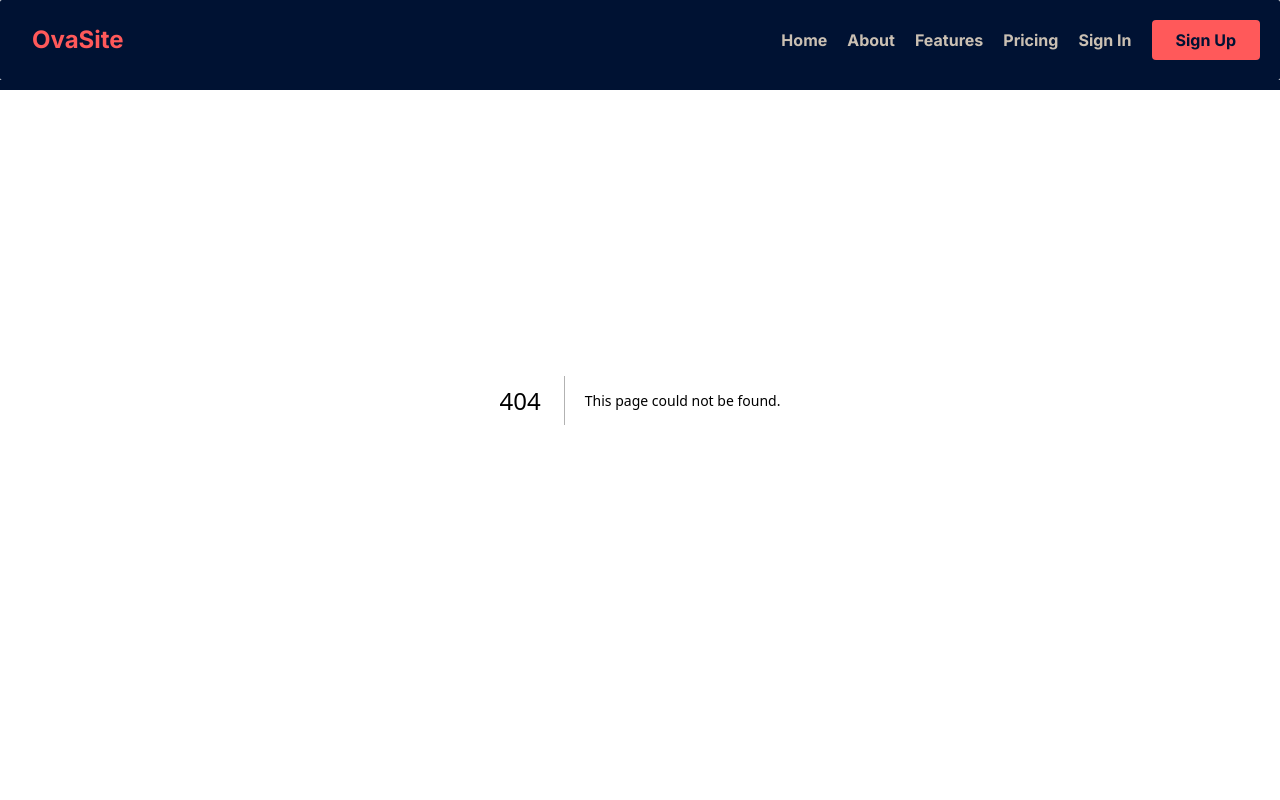
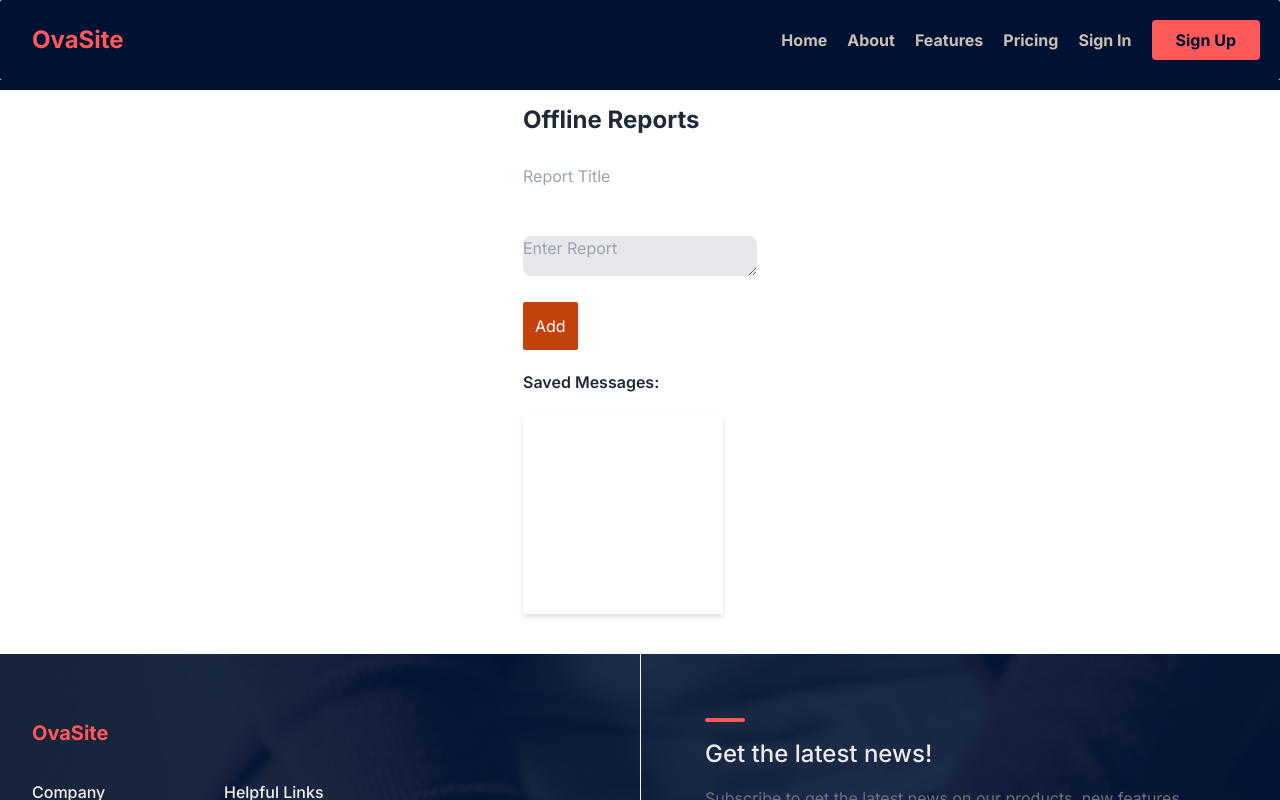
Before and after one commit to OkToPals/OvaSite-Frontend, a Next.js app: page /Offline in a window 1280 px wide. Before the commit this address had no page. Shown: the top 800 px of the page. Built offline with nearby package versions, Linux system fonts and the light colour scheme.

Commit message:
Offline reporting

```diff
--- a/package.json
+++ b/package.json
@@ -15,6 +15,7 @@
     "@fortawesome/react-fontawesome": "^0.2.0",
     "@headlessui/react": "^1.7.17",
     "@heroicons/react": "^2.0.18",
+    "@mantine/hooks": "^6.0.20",
     "autoprefixer": "10.4.14",
     "axios": "^1.5.0",
     "country-state-city": "^3.2.0",
@@ -25,5 +26,8 @@
     "react": "18.2.0",
     "react-dom": "18.2.0",
     "tailwindcss": "3.3.3"
+  },
+  "devDependencies": {
+    "daisyui": "^3.6.5"
   }
 }
--- /dev/null
+++ b/src/app/Offline/page.jsx
@@ -0,0 +1,12 @@
+import React from "react";
+import OfflineStorage from "@/components/OfflineStorage";
+
+function page() {
+  return (
+    <div>
+      <OfflineStorage />
+    </div>
+  );
+}
+
+export default page;
--- a/src/app/layout.js
+++ b/src/app/layout.js
@@ -14,9 +14,11 @@ export default function RootLayout({ children }) {
   return (
     <html lang="en">
       <body className={inter.className}>
+
         <Header />
         {children}
         <Footer />
+
         </body>
     </html>
   )
--- /dev/null
+++ b/src/components/OfflineStorage.js
@@ -0,0 +1,125 @@
+"use client";
+import { useEffect, useState } from "react";
+import { useNetwork } from "@mantine/hooks";
+
+const OfflineStorage = () => {
+  const [messages, setMessages] = useState([]);
+  const [messageInput, setMessageInput] = useState("");
+
+  const dbName = "offline_data_db";
+  const storeName = "messages";
+
+  useEffect(() => {
+    openDatabase()
+      .then(showStoredMessages)
+      .catch((error) => console.error("Database error:", error));
+  }, []);
+
+  const openDatabase = () => {
+    return new Promise((resolve, reject) => {
+      const request = window.indexedDB.open(dbName, 1);
+
+      request.onupgradeneeded = (event) => {
+        const db = event.target.result;
+        db.createObjectStore(storeName, { keyPath: "id", autoIncrement: true });
+      };
+
+      request.onsuccess = (event) => resolve(event.target.result);
+      request.onerror = (event) => reject(event.target.error);
+    });
+  };
+
+  const addMessage = async () => {
+    if (!messageInput) return;
+
+    try {
+      const db = await openDatabase();
+      const transaction = db.transaction([storeName], "readwrite");
+      const store = transaction.objectStore(storeName);
+
+      const data = { message: messageInput };
+      const addRequest = store.add(data);
+
+      addRequest.onsuccess = () => {
+        setMessageInput("");
+        showStoredMessages(db);
+      };
+    } catch (error) {
+      console.error("Database error:", error);
+    }
+  };
+
+  const showStoredMessages = async (db) => {
+    try {
+      const transaction = db.transaction([storeName], "readonly");
+      const store = transaction.objectStore(storeName);
+      const cursorRequest = store.openCursor();
+
+      const storedMessages = [];
+      cursorRequest.onsuccess = (event) => {
+        const cursor = event.target.result;
+        if (cursor) {
+          storedMessages.push(cursor.value.message);
+          cursor.continue();
+        } else {
+          setMessages(storedMessages);
+        }
+      };
+    } catch (error) {
+      console.error("Database error:", error);
+    }
+  };
+
+  const networkStatus = useNetwork();
+
+  return (
+    <>
+      <div>
+        {networkStatus.online ? (
+          <p className="text-green-500 p-5">online</p>
+        ) : (
+          <p className="text-red-500 p-5">offline</p>
+        )}
+      </div>
+      <div className="flex justify-center p-10">
+        <div>
+          <div className="">
+            <h1 className="font-bold text-2xl">Offline Reports</h1>
+            <div>
+              <div>
+                <input
+                  type="text"
+                  placeholder="Report Title"
+                  className="w-full mb-5 mt-5 border-gray-900 h-10"
+                />
+              </div>
+              <textarea
+                type="text"
+                value={messageInput}
+                onChange={(event) => setMessageInput(event.target.value)}
+                placeholder="Enter Report"
+                className=" mt-5 h-10 w-full bg-gray-200 rounded-lg"
+              />
+            </div>
+            <button
+              onClick={addMessage}
+              className="bg-orange-700 text-white p-3 rounded-sm mt-5 "
+            >
+              Add
+            </button>
+            <h2 className="mt-5 font-semibold">Saved Messages:</h2>
+            <div className="bg-white w-[200px] h-[200px] p-5 mt-5 drop-shadow-md">
+              <ul className="text-gray-700">
+                {messages.map((message, index) => (
+                  <li key={index}>{message}</li>
+                ))}
+              </ul>
+            </div>
+          </div>
+        </div>
+      </div>
+    </>
+  );
+};
+
+export default OfflineStorage;
--- a/tailwind.config.js
+++ b/tailwind.config.js
@@ -1,28 +1,31 @@
 /** @type {import('tailwindcss').Config} */
 module.exports = {
   content: [
-    './src/pages/**/*.{js,ts,jsx,tsx,mdx}',
-    './src/components/**/*.{js,ts,jsx,tsx,mdx}',
-    './src/app/**/*.{js,ts,jsx,tsx,mdx}',
+    "./src/pages/**/*.{js,ts,jsx,tsx,mdx}",
+    "./src/components/**/*.{js,ts,jsx,tsx,mdx}",
+    "./src/app/**/*.{js,ts,jsx,tsx,mdx}",
   ],
   theme: {
     extend: {
       backgroundImage: {
-        'gradient-radial': 'radial-gradient(var(--tw-gradient-stops))',
-        'gradient-conic':
-        'conic-gradient(from 180deg at 50% 50%, var(--tw-gradient-stops))',
-        transparent: 'transparent',
-        current: 'currentColor',
-        'white': '#ffffff',
-        'purple': '#3f3cbb',
-        'midnight': '#121063',
-        'metal': '#565584',
-        'tahiti': '#3ab7bf',
-        'silver': '#ecebff',
-        'bubble-gum': '#ff77e9',
-        'bermuda': '#78dcca',
+        "gradient-radial": "radial-gradient(var(--tw-gradient-stops))",
+        "gradient-conic":
+          "conic-gradient(from 180deg at 50% 50%, var(--tw-gradient-stops))",
+        transparent: "transparent",
+        current: "currentColor",
+        white: "#ffffff",
+        purple: "#3f3cbb",
+        midnight: "#121063",
+        metal: "#565584",
+        tahiti: "#3ab7bf",
+        silver: "#ecebff",
+        "bubble-gum": "#ff77e9",
+        bermuda: "#78dcca",
       },
     },
   },
-  plugins: [],
-}
+  daisyui: {
+    themes: ["light"],
+  },
+  plugins: [require("daisyui")],
+};
```
Also changed, not shown: 1 other file (tests, documents, lock files or other folders).
